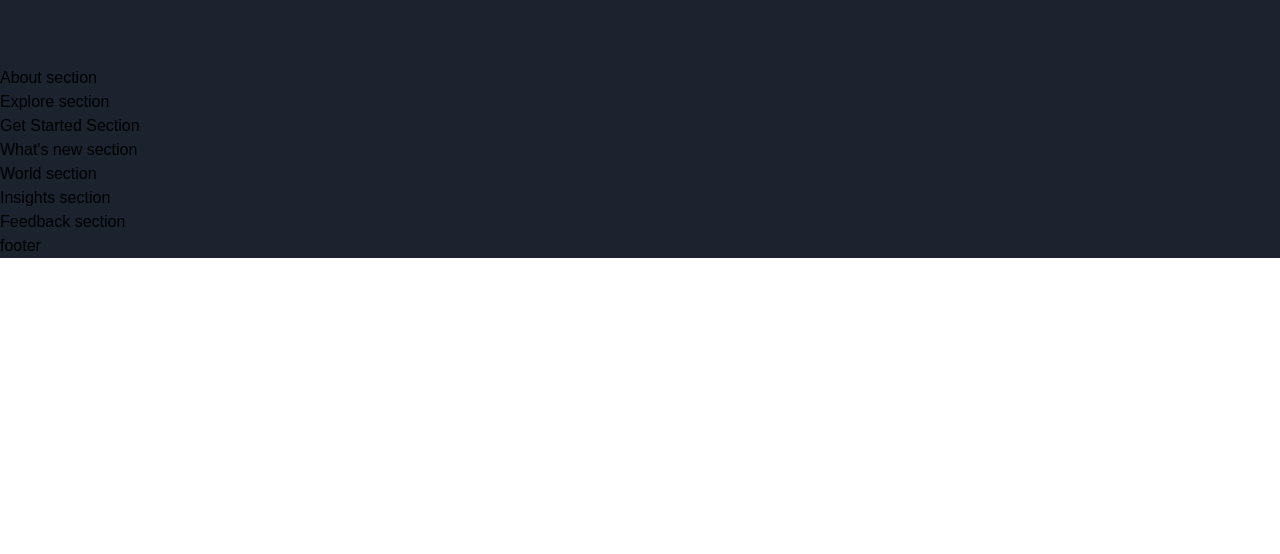
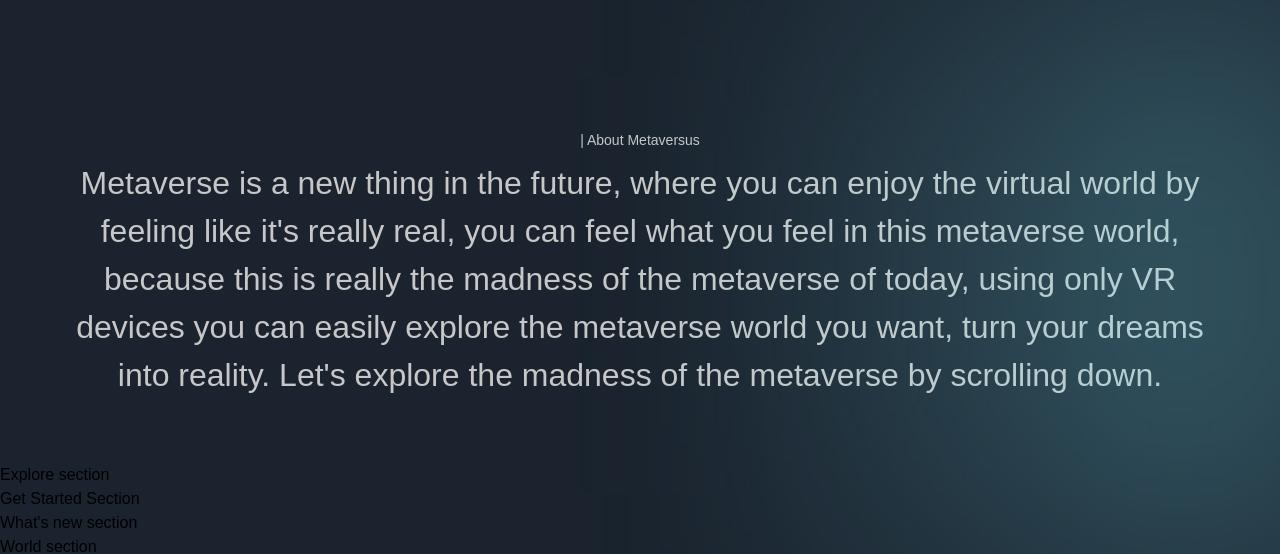
Before and after one commit to zWellingtonLima/NextJs-LandingPage, a Next.js app: page / in a window 1280 px wide. Shown: the part 1046-1600 px from the top of the page. Before the commit the page ends 1304 px from the top, so only its background shows below. Built offline with nearby package versions, Linux system fonts and the light colour scheme; a web font is replaced by a local one.

Commit message:
Section About.

```diff
--- a/components/CustomTexts.jsx
+++ b/components/CustomTexts.jsx
@@ -1,9 +1,21 @@
 'use client';
 
-export const TypingText = () => (
-  <p>Typing Text</p>
+import { motion } from 'framer-motion'
+import { textContainer, textVariant2 } from "../utils/motion";
+
+export const TypingText = ({ title, textStyles }) => (
+  <motion.p
+    variants={textContainer}
+    className={`font-normal text-[14px] text-secondary-white ${textStyles}`}>
+      {Array.from(title).map((letter, index) => (
+        <motion.span
+          variants={textVariant2} key={index}>
+            {letter === '' ? '\u00A0' : letter}
+        </motion.span>
+      ))}
+  </motion.p>
 );
 
-export const TitleText = () => (
+export const TitleText = ({ title, textStyles }) => (
   <h2>Title Text</h2>
 );
--- a/sections/About.jsx
+++ b/sections/About.jsx
@@ -1,8 +1,31 @@
 'use client';
 
+import { motion } from "framer-motion";
+
+import styles from "../styles";
+import { fadeIn, staggerContainer } from "../utils/motion";
+import { TypingText } from "../components/CustomTexts";
+
 const About = () => (
-  <section>
-    About section
+  <section className={`${styles.paddings} relative z-10`}>
+    <div className="gradient-02 z-0" />
+    <motion.div
+      variants={staggerContainer}
+      initial='hidden'
+      whileInView='show'
+      viewport={{once: false, amount: 0.25}}
+      className={`${styles.innerWidth} mx-auto ${styles.flexCenter} flex-col`}>
+
+        <TypingText title='| About Metaversus' textStyles='text-center'/>
+
+        <motion.p
+          variants={fadeIn('up', 'tween', 0.2, 1)}
+          className="mt-[8px] font-normal sm:text-[32px] text-[20px] text-center text-secondary-white">
+            Metaverse is a new thing in the future, where you can enjoy the virtual world by feeling like it's really real, you can feel what you feel in this metaverse world, because this is really the madness of the metaverse of today, using only VR devices you can easily explore the metaverse world you want, turn your dreams into reality. Let's explore the madness of the metaverse by scrolling down.
+        </motion.p>
+
+    </motion.div>
+
   </section>
 );
 
--- a/sections/Hero.jsx
+++ b/sections/Hero.jsx
@@ -1,6 +1,5 @@
 'use client';
 
-import Image from 'next/image'
 import { motion } from "framer-motion";
 
 import styles from "../styles";
```
